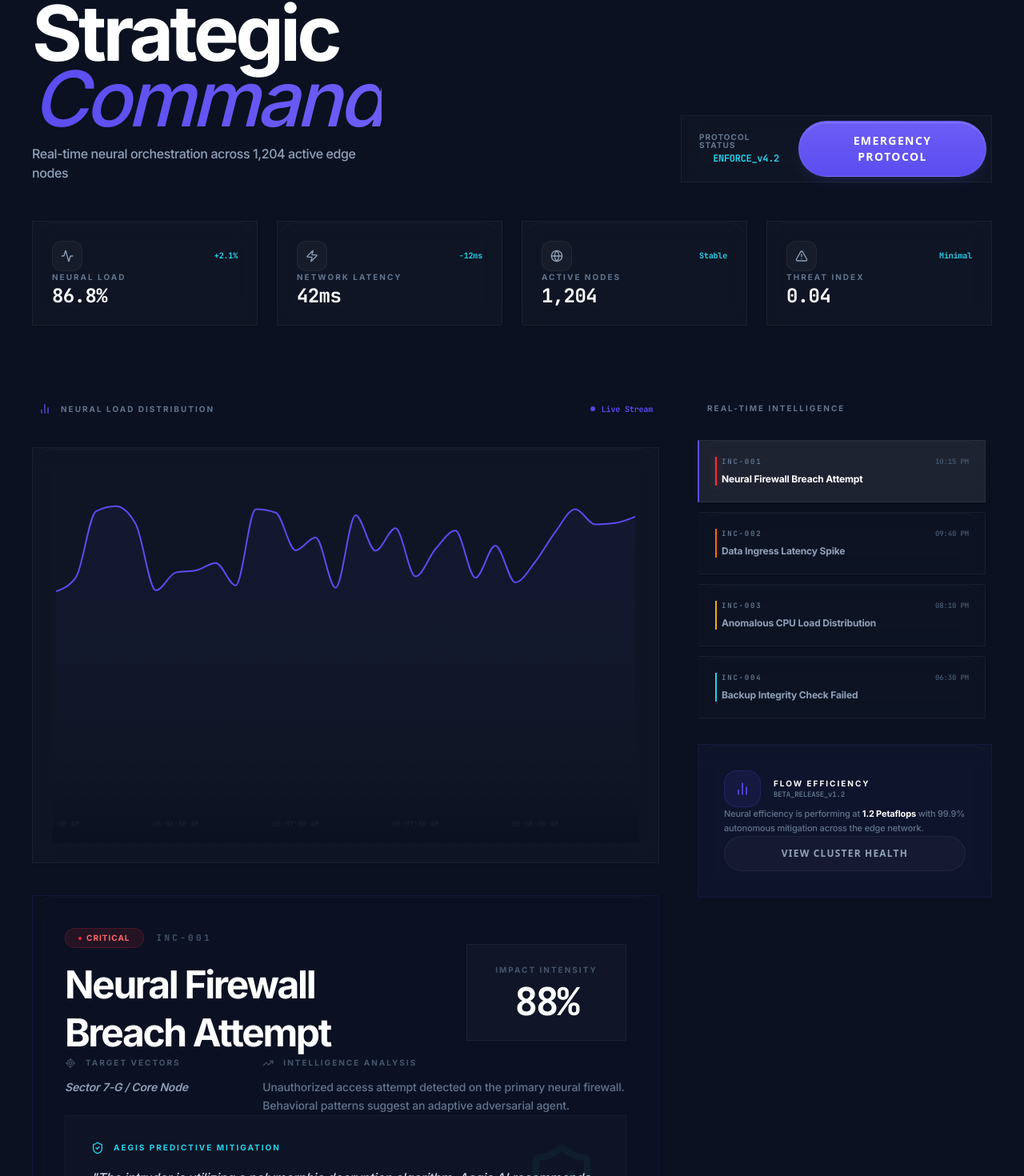
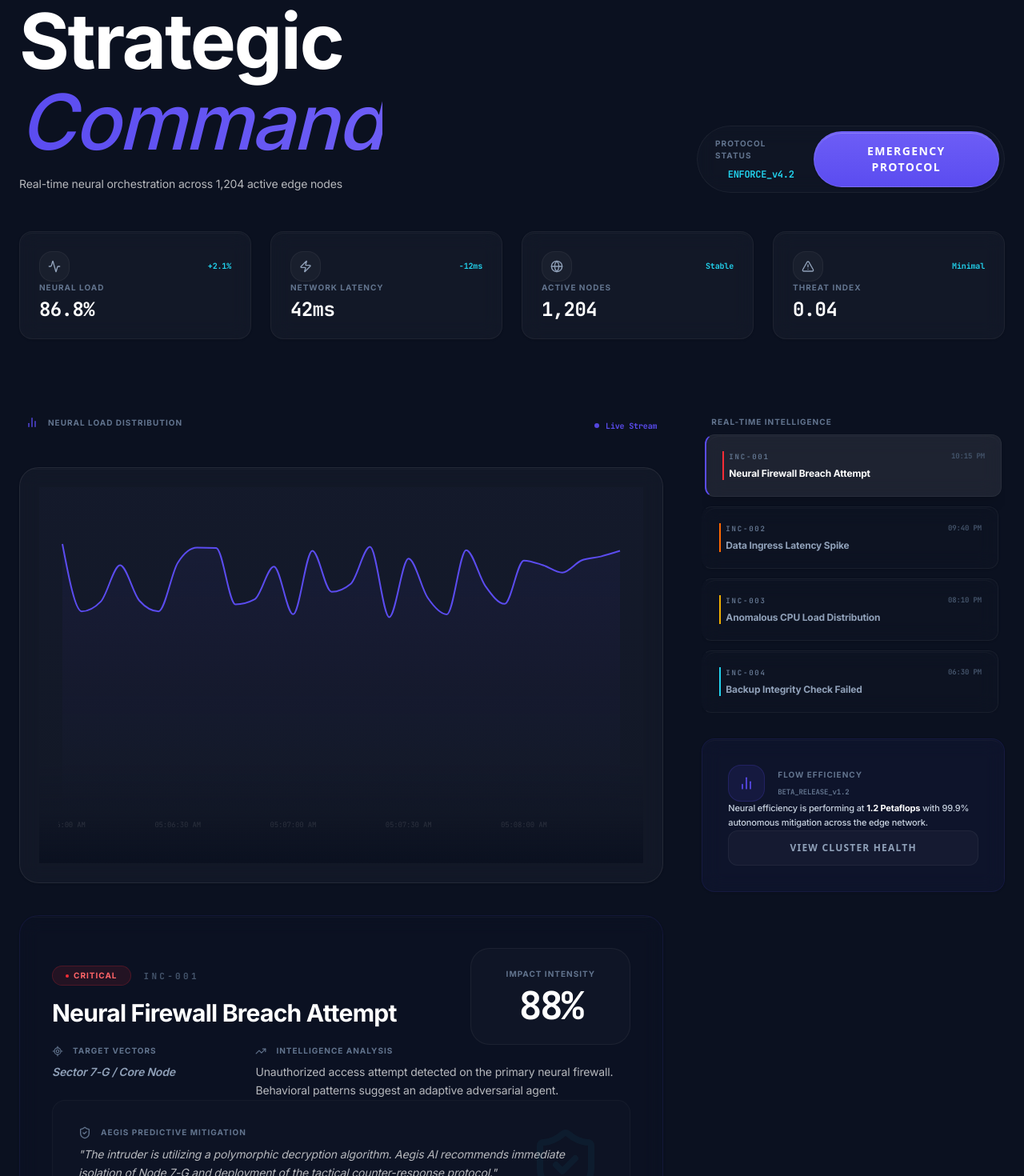
Before and after one commit to rohithssj/Aegis, a Next.js app: page / in a window 1280 px wide. Shown: the part 164-1634 px from the top of the page at 80% size. Built offline with nearby package versions, Linux system fonts and the light colour scheme.

Commit message:
Polished UI

```diff
--- a/src/app/globals.css
+++ b/src/app/globals.css
@@ -15,8 +15,10 @@
   --color-low: #22D3EE;
 
   --rounded-premium: 1rem;
-  --rounded-premium-lg: 1.5rem;
-  --rounded-premium-xl: 2rem;
+  --rounded-premium-lg: 1rem;
+  --rounded-premium-xl: 1.5rem;
+  --rounded-premium-2xl: 1.5rem;
+  --rounded-premium-full: 9999px;
 
   --font-mono: var(--font-mono), ui-monospace, SFMono-Regular, Menlo, Monaco, Consolas, "Liberation Mono", "Courier New", monospace;
   --transition-premium: cubic-bezier(0.4, 0, 0.2, 1);
@@ -36,44 +38,47 @@ body {
   letter-spacing: -0.01em;
 }
 
-/* Refined Premium Glass - Linear/Stripe Style */
+/* Premium Typography System */
+h1, h2, h3, h4, h5, h6 {
+  @apply tracking-tight font-bold text-white;
+}
+
+.hero-heading {
+  @apply text-5xl md:text-7xl lg:text-8xl leading-[1.05] tracking-tight;
+}
+
+.section-heading {
+  @apply text-2xl md:text-3xl tracking-tight;
+}
+
+.body-text {
+  @apply text-sm text-white/70 leading-relaxed;
+}
+
+.label-text {
+  @apply text-[10px] font-bold uppercase tracking-widest text-slate-500 mb-2;
+}
+
+/* Standardized Layout Containers */
+.container-premium {
+  @apply max-w-7xl mx-auto px-4 md:px-6 w-full;
+}
+
+.section-spacing {
+  @apply space-y-20 md:space-y-24;
+}
+
+/* Refined Glass - Linear/SaaS Style */
 .glass {
-  background: rgba(255, 255, 255, 0.03);
-  backdrop-filter: blur(12px);
-  -webkit-backdrop-filter: blur(12px);
-  border: 1px solid rgba(255, 255, 255, 0.08);
-  box-shadow: 0 8px 32px -1px rgba(0, 0, 0, 0.3);
+  @apply bg-white/[0.03] backdrop-blur-md border border-white/[0.05] shadow-sm;
 }
 
 .glass-interactive {
-  background: rgba(255, 255, 255, 0.03);
-  backdrop-filter: blur(12px);
-  -webkit-backdrop-filter: blur(12px);
-  border: 1px solid rgba(255, 255, 255, 0.08);
-  transition: all 0.3s cubic-bezier(0.4, 0, 0.2, 1);
-  box-shadow: 0 4px 24px -1px rgba(0, 0, 0, 0.2);
+  @apply bg-white/[0.03] backdrop-blur-md border border-white/[0.05] shadow-sm transition-all duration-200 ease-out;
 }
 
 .glass-interactive:hover {
-  background: rgba(255, 255, 255, 0.05);
-  border-color: rgba(255, 255, 255, 0.12);
-  transform: translateY(-1px);
-  box-shadow: 0 12px 40px -2px rgba(0, 0, 0, 0.4);
-}
-
-
-/* Visual Hierarchy Support */
-.section-label {
-  @apply text-[10px] font-bold uppercase tracking-widest text-slate-500 mb-2;
-}
-
-.metric-value {
-  @apply text-3xl font-bold tracking-tight text-white;
-}
-
-/* Scroll Smoothing */
-html {
-  scroll-behavior: smooth;
+  @apply bg-white/[0.05] border-white/[0.08] -translate-y-0.5 scale-[1.01] shadow-lg shadow-black/10;
 }
 
 /* Custom Scrollbar */
@@ -87,7 +92,16 @@ html {
   @apply bg-white/5 rounded-full hover:bg-white/10 transition-colors;
 }
 
-/* Remove common continuous animations that cause lag */
+/* Utility Animations */
 .no-pulse {
   animation: none !important;
 }
+
+.animate-in {
+  animation: fadeIn 0.4s ease-out;
+}
+
+@keyframes fadeIn {
+  from { opacity: 0; transform: translateY(4px); }
+  to { opacity: 1; transform: translateY(0); }
+}
--- a/src/app/layout.tsx
+++ b/src/app/layout.tsx
@@ -14,7 +14,7 @@ const jetbrains = JetBrains_Mono({
 });
 
 export const metadata: Metadata = {
-  title: "Aegis AI | Mission Critical Command",
+  title: "Aegis | Mission Critical Command",
   description: "Next-generation AI emergency response and neural monitoring platform.",
 };
 
--- a/src/app/page.tsx
+++ b/src/app/page.tsx
@@ -6,18 +6,19 @@ import {
   Activity,
   Zap,
   Clock,
-  ArrowUpRight,
   AlertTriangle,
   LocateFixed,
   BarChart2,
   TrendingUp,
-  Globe
+  Globe,
+  ShieldAlert
 } from "lucide-react";
-import { AreaChart, Area, XAxis, YAxis, CartesianGrid, Tooltip, ResponsiveContainer } from "recharts";
+import { AreaChart, Area, XAxis, YAxis, Tooltip, ResponsiveContainer } from "recharts";
 import { mockDataService, MetricPoint, Incident } from "@/lib/mockData";
 import { Button } from "@/components/Button";
 import { Badge } from "@/components/Badge";
 import { GlassCard } from "@/components/GlassCard";
+import { MetricSkeleton, ChartSkeleton, FeedSkeleton } from "@/components/Skeleton";
 import { cn } from "@/lib/utils";
 
 export default function Dashboard() {
@@ -25,12 +26,14 @@ export default function Dashboard() {
   const [incidents, setIncidents] = useState<Incident[]>([]);
   const [selectedIncidentId, setSelectedIncidentId] = useState<string | null>(null);
   const [isDeploying, setIsDeploying] = useState(false);
+  const [loading, setLoading] = useState(true);
 
   // Initialize data and start real-time simulation
   useEffect(() => {
     mockDataService.getIncidents().then(data => {
       setIncidents(data);
-      if (data.length > 0) setSelectedIncidentId(data[0].id);
+      if (data.length > 0 && !selectedIncidentId) setSelectedIncidentId(data[0].id);
+      setLoading(false);
     });
 
     const generateInitialData = () => {
@@ -62,7 +65,7 @@ export default function Dashboard() {
     }, 2500);
 
     return () => clearInterval(interval);
-  }, []);
+  }, [selectedIncidentId]);
 
   const selectedIncident = useMemo(() =>
     incidents.find(inc => inc.id === selectedIncidentId),
@@ -119,9 +122,9 @@ export default function Dashboard() {
   };
 
   return (
-    <main className="flex-1 max-w-[1600px] mx-auto w-full px-4 md:px-10 py-12 space-y-24">
+    <main className="flex-1 container-premium py-12 section-spacing">
 
-      {/* 🚀 HERO SECTION: Command Status */}
+      {/* HERO SECTION: Command Status */}
       <section className="space-y-12">
         <div className="flex flex-col md:flex-row md:items-end justify-between gap-10">
           <div className="space-y-4">
@@ -134,17 +137,17 @@ export default function Dashboard() {
                 Live System Operational
               </Badge>
             </div>
-            <h1 className="text-6xl md:text-8xl font-bold tracking-tighter text-white leading-[0.85]">
+            <h1 className="hero-heading pr-2">
               Strategic <span className="bg-gradient-to-r from-accent-indigo to-accent-indigo-light bg-clip-text text-transparent italic font-medium">Command</span>
             </h1>
-            <p className="text-slate-400 text-sm md:text-base font-medium tracking-tight max-w-md">
+            <p className="body-text max-w-md">
               Real-time neural orchestration across 1,204 active edge nodes
             </p>
           </div>
 
-          <div className="flex items-center gap-2 bg-white/[0.02] p-1.5 rounded-premium-lg border border-white/[0.05] backdrop-blur-md self-start md:self-end group transition-all hover:bg-white/[0.04]">
+          <div className="flex items-center gap-2 bg-white/[0.02] p-1.5 rounded-full border border-white/[0.05] backdrop-blur-md self-start md:self-end group transition-all duration-200">
             <div className="flex flex-col items-end px-4 py-1">
-              <span className="text-[10px] font-bold text-slate-500 uppercase tracking-widest leading-none mb-1">Protocol Status</span>
+              <span className="label-text mb-1 lowercase">Protocol Status</span>
               <span className="text-xs font-mono font-bold text-accent-cyan tracking-tight">ENFORCE_v4.2</span>
             </div>
             <Button
@@ -152,7 +155,7 @@ export default function Dashboard() {
               size="lg"
               onClick={handleProtocolAction}
               disabled={isDeploying}
-              className="min-w-[180px] rounded-premium transition-all hover:scale-[1.02] active:scale-[0.98] border border-white/10 shadow-lg shadow-indigo-500/10"
+              className="min-w-[180px] rounded-full active:scale-[0.98]"
             >
               {isDeploying ? "Synchronizing..." : "Emergency Protocol"}
             </Button>
@@ -161,35 +164,39 @@ export default function Dashboard() {
 
         {/* Global Metrics Strip */}
         <div className="grid grid-cols-2 lg:grid-cols-4 gap-6">
-          {[
+          {loading ? (
+            Array.from({ length: 4 }).map((_, i) => <MetricSkeleton key={i} />)
+          ) : (
+            [
               { label: "Neural Load", val: metrics.length > 0 ? `${metrics[metrics.length-1].value.toFixed(1)}%` : "0.0%", icon: Activity, trend: "+2.1%" },
               { label: "Network Latency", val: "42ms", icon: Zap, trend: "-12ms" },
               { label: "Active Nodes", val: "1,204", icon: Globe, trend: "Stable" },
               { label: "Threat Index", val: "0.04", icon: AlertTriangle, trend: "Minimal" },
             ].map((m, i) => (
-            <GlassCard key={i} className="p-6 flex flex-col gap-5 group" hover={true}>
+              <GlassCard key={i} className="p-5 md:p-6 flex flex-col gap-5 group" hover={true}>
                 <div className="flex items-center justify-between">
-                <div className="p-2.5 rounded-xl bg-white/[0.03] border border-white/[0.05] group-hover:border-accent-indigo/20 transition-colors">
+                  <div className="p-2.5 rounded-2xl bg-white/[0.03] border border-white/[0.05] group-hover:border-accent-indigo/20 transition-colors">
                     <m.icon className="h-4 w-4 text-slate-400 group-hover:text-accent-indigo transition-colors" />
                   </div>
                   <span className="font-mono text-[10px] text-accent-cyan font-bold leading-none">{m.trend}</span>
                 </div>
                 <div className="space-y-1">
-                <p className="text-[10px] font-bold text-slate-500 uppercase tracking-[0.2em]">{m.label}</p>
+                  <p className="label-text mb-0">{m.label}</p>
                   <h4 className="text-2xl font-mono font-bold text-white tracking-tight leading-none">{m.val}</h4>
                 </div>
               </GlassCard>
-          ))}
+            ))
+          )}
         </div>
       </section>
 
-      {/* 📊 PRIMARY PANEL: Analytics & Intelligence */}
+      {/* PRIMARY PANEL: Analytics & Intelligence */}
       <div className="grid grid-cols-1 lg:grid-cols-12 gap-12 items-start">
 
         {/* Distribution Chart (8 cols) */}
         <div className="lg:col-span-8 space-y-10">
           <div className="flex items-center justify-between px-2">
-            <h2 className="text-[10px] font-bold uppercase tracking-[0.2em] text-slate-500 flex items-center gap-3">
+            <h2 className="label-text mb-0 flex items-center gap-3">
               <BarChart2 className="h-4 w-4 text-accent-indigo" /> Neural Load Distribution
             </h2>
             <div className="flex items-center gap-6">
@@ -200,37 +207,41 @@ export default function Dashboard() {
           </div>
 
           <div className="relative group">
-            <GlassCard className="h-[300px] md:h-[520px] p-6 relative overflow-hidden" hover={false}>
-               <div className="relative z-0 h-full">
+            {loading ? (
+              <ChartSkeleton />
+            ) : (
+              <GlassCard className="h-[280px] md:h-[520px] p-0 md:p-6 relative overflow-hidden rounded-3xl border-white/[0.08]" hover={false}>
+                 <div className="absolute inset-0 bg-gradient-to-b from-accent-indigo/[0.02] to-transparent pointer-events-none" />
+                 <div className="relative z-0 h-full p-6">
                    {LoadChart}
                  </div>
-               {/* Bottom Fade Overlay */}
                  <div className="absolute inset-x-0 bottom-0 h-32 bg-gradient-to-t from-background via-background/20 to-transparent pointer-events-none z-10" />
               </GlassCard>
+            )}
           </div>
 
           {/* Detailed Context Panel */}
           {selectedIncident && (
-            <GlassCard className="p-10 space-y-10 border-accent-indigo/10 bg-accent-indigo/[0.01]" hover={false}>
+            <GlassCard className="p-6 md:p-10 space-y-10 border-accent-indigo/10 bg-accent-indigo/[0.01] rounded-3xl animate-in" hover={false}>
               <div className="flex flex-col md:flex-row md:items-center justify-between gap-8">
                 <div className="space-y-4">
                   <div className="flex items-center gap-4">
-                    <Badge variant={selectedIncident.status as any} className="px-4 py-1 text-[10px]">{selectedIncident.status.toUpperCase()}</Badge>
+                    <Badge variant={selectedIncident.status as any} className="px-4 py-1 text-[10px] rounded-full">{selectedIncident.status.toUpperCase()}</Badge>
                     <span className="text-[11px] text-slate-600 font-mono tracking-[0.3em] font-bold uppercase">{selectedIncident.id}</span>
                   </div>
-                  <h3 className="text-4xl md:text-5xl font-bold text-white tracking-tighter leading-tight">
+                  <h3 className="section-heading text-white">
                     {selectedIncident.title}
                   </h3>
                 </div>
-                <div className="bg-white/[0.02] border border-white/[0.05] p-6 rounded-premium-xl min-w-[200px] text-center">
-                  <p className="text-[10px] font-bold text-slate-600 uppercase tracking-[0.2em] mb-2">Impact Intensity</p>
-                  <p className="text-5xl font-mono font-bold text-white leading-none tracking-tighter">{selectedIncident.neuralImpact}%</p>
+                <div className="bg-white/[0.02] border border-white/[0.05] p-6 rounded-3xl min-w-[200px] text-center">
+                  <p className="label-text lowercase mb-2">Impact Intensity</p>
+                  <p className="text-4xl md:text-5xl font-mono font-bold text-white leading-none tracking-tighter">{selectedIncident.neuralImpact}%</p>
                 </div>
               </div>
 
               <div className="grid grid-cols-1 md:grid-cols-3 gap-10">
                 <div className="space-y-3">
-                  <p className="text-[10px] font-bold text-slate-600 uppercase tracking-[0.2em] flex items-center gap-3">
+                  <p className="label-text flex items-center gap-3">
                     <LocateFixed className="h-3.5 w-3.5" /> Target Vectors
                   </p>
                   <p className="text-sm text-slate-400 leading-relaxed font-semibold italic">
@@ -238,24 +249,24 @@ export default function Dashboard() {
                   </p>
                 </div>
                 <div className="md:col-span-2 space-y-3">
-                  <p className="text-[10px] font-bold text-slate-600 uppercase tracking-[0.2em] flex items-center gap-3">
+                  <p className="label-text flex items-center gap-3">
                     <TrendingUp className="h-3.5 w-3.5" /> Intelligence Analysis
                   </p>
-                  <p className="text-sm text-slate-500 leading-relaxed font-medium">
+                  <p className="body-text">
                     {selectedIncident.description}
                   </p>
                 </div>
               </div>
 
-              <div className="p-8 rounded-premium-lg bg-white/[0.01] border border-white/[0.03] relative overflow-hidden">
+              <div className="p-6 md:p-8 rounded-2xl bg-white/[0.01] border border-white/[0.03] relative overflow-hidden">
                 <div className="absolute top-0 right-0 p-8 opacity-5 pointer-events-none">
                   <ShieldCheck className="h-24 w-24 text-accent-cyan" />
                 </div>
                 <div className="relative z-10 space-y-4">
-                  <p className="text-[10px] font-bold text-accent-cyan uppercase tracking-[0.2em] flex items-center gap-3">
+                  <p className="label-text flex items-center gap-3 lowercase text-accent-cyan/80">
                     <ShieldCheck className="h-4 w-4" /> Aegis Predictive Mitigation
                   </p>
-                  <p className="text-base text-slate-300 leading-relaxed italic font-medium">
+                  <p className="body-text italic">
                     &quot;{selectedIncident.aiAnalysis}&quot;
                   </p>
                 </div>
@@ -264,14 +275,25 @@ export default function Dashboard() {
           )}
         </div>
 
-        {/* 📋 SECONDARY: Intelligence Feed (4 cols) */}
+        {/* SECONDARY: Intelligence Feed (4 cols) */}
         <aside className="lg:col-span-4 space-y-8">
-          <h2 className="text-[10px] font-bold uppercase tracking-[0.2em] text-slate-500 px-3">
+          <h2 className="label-text mb-0 px-3">
             Real-time Intelligence
           </h2>
 
           <div className="space-y-3 max-h-[600px] overflow-y-auto pr-2 custom-scrollbar">
-            {incidents.map((incident) => (
+            {loading ? (
+              <FeedSkeleton />
+            ) : incidents.length === 0 ? (
+              <div className="p-8 text-center glass rounded-2xl space-y-4 opacity-50">
+                <ShieldCheck className="h-8 w-8 mx-auto text-slate-500" />
+                <div className="space-y-1">
+                  <p className="text-xs font-bold text-white">No active incidents detected</p>
+                  <p className="text-[10px] text-slate-500 font-medium">System is operating normally</p>
+                </div>
+              </div>
+            ) : (
+              incidents.map((incident) => (
               <button
                 key={incident.id}
                 onClick={() => setSelectedIncidentId(incident.id)}
@@ -280,16 +302,15 @@ export default function Dashboard() {
                 <GlassCard
                   hover={false}
                   className={cn(
-                    "p-5 transition-all duration-200 border-l-2 relative",
+                    "p-5 transition-all duration-200 border-l-2 relative rounded-xl",
                     selectedIncidentId === incident.id
-                      ? "bg-white/[0.08] border-l-accent-indigo shadow-lg translateX(4px)"
+                      ? "bg-white/[0.08] border-l-accent-indigo shadow-lg translate-x-1"
                       : "bg-white/[0.01] border-l-transparent hover:border-l-slate-700 hover:bg-white/[0.03] hover:translate-x-1"
                   )}
                 >
-                  {/* Status Indicator */}
                   <div className={cn(
                     "w-[2px] h-full absolute left-0 top-0 bottom-0",
-                    incident.status === 'critical' ? 'bg-red-500 shadow-[0_0_10px_rgba(239,68,68,0.5)]' :
+                    incident.status === 'critical' ? 'bg-red-500' :
                     incident.status === 'high' ? 'bg-orange-500' :
                     incident.status === 'medium' ? 'bg-yellow-500' : 'bg-accent-cyan'
                   )} />
@@ -310,7 +331,7 @@ export default function Dashboard() {
                   </div>
                 </GlassCard>
               </button>
-            ))}
+            )))}
           </div>
 
           <GlassCard className="p-8 space-y-6 bg-accent-indigo/5 border-accent-indigo/10" hover={false}>
@@ -319,14 +340,14 @@ export default function Dashboard() {
                 <BarChart2 className="h-5 w-5 text-accent-indigo" />
               </div>
               <div>
-                <h3 className="text-[10px] font-bold text-white uppercase tracking-[0.2em]">Flow Efficiency</h3>
+                <h3 className="label-text mb-0">Flow Efficiency</h3>
                 <p className="text-[9px] font-mono text-slate-500 font-bold">BETA_RELEASE_v1.2</p>
               </div>
             </div>
-            <p className="text-[11px] text-slate-500 leading-relaxed font-medium">
+            <p className="text-[11px] text-slate-300 leading-relaxed font-medium">
               Neural efficiency is performing at <span className="text-white font-bold">1.2 Petaflops</span> with 99.9% autonomous mitigation across the edge network.
             </p>
-            <Button variant="ghost" className="w-full border-white/[0.05] h-11 text-xs font-bold hover:bg-white/[0.05]">View Cluster Health</Button>
+            <Button variant="ghost" className="w-full border-white/[0.05] h-11 text-xs font-bold hover:bg-white/[0.05] rounded-xl">View Cluster Health</Button>
           </GlassCard>
         </aside>
       </div>
--- a/src/components/AegisLogo.tsx
+++ b/src/components/AegisLogo.tsx
@@ -38,7 +38,7 @@ export const AegisLogo = ({ className = "w-8 h-8" }: { className?: string }) =>
 
       {/* Brand Text */}
       <span className="text-xl font-semibold tracking-wide text-white">
-        Aegis<span className="text-[#22D3EE]">AI</span>
+        Aegis
       </span>
     </div>
   );
--- a/src/components/Button.tsx
+++ b/src/components/Button.tsx
@@ -19,9 +19,9 @@ export const Button = ({
   ...props
 }: ButtonProps) => {
   const variants = {
-    primary: "bg-gradient-to-b from-accent-indigo-light to-accent-indigo text-white border border-white/10 shadow-[0_1px_2px_rgba(0,0,0,0.1)] hover:shadow-[0_0_15px_rgba(91,76,240,0.2)]",
-    danger: "bg-red-500 text-white border border-red-400/20 hover:bg-red-400",
-    ghost: "bg-white/[0.03] border border-white/[0.08] text-slate-400 hover:text-white hover:bg-white/[0.05]",
+    primary: "bg-gradient-to-b from-accent-indigo-light to-accent-indigo text-white border border-white/10 shadow-sm hover:brightness-110",
+    danger: "bg-red-500 text-white border border-red-400/20 hover:bg-red-600",
+    ghost: "bg-white/[0.03] border border-white/[0.05] text-slate-400 hover:text-white hover:bg-white/[0.05]",
   };
 
   const sizes = {
@@ -32,9 +32,9 @@ export const Button = ({
 
   return (
     <motion.button
-      whileHover={{ scale: 1.02, y: -0.5 }}
-      whileTap={{ scale: 0.98 }}
-      transition={{ duration: 0.15, ease: "easeOut" }}
+      whileHover={{ scale: 1.01, y: -0.5 }}
+      whileTap={{ scale: 0.99 }}
+      transition={{ duration: 0.2, ease: "easeOut" }}
       className={cn(
         "relative inline-flex items-center justify-center transition-all duration-200",
         "rounded-full outline-none focus-visible:ring-2 focus-visible:ring-accent-indigo/50 font-sans",
--- a/src/components/GlassCard.tsx
+++ b/src/components/GlassCard.tsx
@@ -13,15 +13,15 @@ export const GlassCard = ({ children, className, hover = true, ...props }: Glass
   return (
     <div
       className={cn(
-        "relative overflow-hidden rounded-premium-lg border border-white/[0.05] bg-white/[0.02] backdrop-blur-md",
-        "shadow-sm transition-all duration-300 ease-out",
-        hover && "hover:bg-white/[0.04] hover:border-white/[0.08] hover:-translate-y-0.5 hover:scale-[1.01] hover:shadow-xl hover:shadow-black/20",
+        "relative overflow-hidden rounded-2xl border border-white/[0.05] bg-white/[0.03] backdrop-blur-md",
+        "shadow-sm transition-all duration-200 ease-out",
+        hover && "hover:bg-white/[0.05] hover:border-white/[0.08] hover:-translate-y-0.5 hover:scale-[1.01] hover:shadow-lg hover:shadow-black/10",
         className
       )}
       {...props}
     >
       {/* Subtle Inner Highlight */}
-      <div className="absolute inset-px rounded-[calc(var(--rounded-premium-lg)-1px)] border-t border-white/[0.03] pointer-events-none" />
+      <div className="absolute inset-px rounded-[calc(1rem-1px)] border-t border-white/[0.03] pointer-events-none" />
 
       <div className="relative z-10 h-full">{children}</div>
     </div>
--- a/src/components/Navbar.tsx
+++ b/src/components/Navbar.tsx
@@ -60,9 +60,9 @@ export const Navbar = () => {
         borderBottom,
         WebkitBackdropFilter: "blur(12px)"
       } as any}
-      className="fixed top-0 left-0 right-0 z-50 flex items-center px-6 md:px-10 transition-colors"
+      className="fixed top-0 left-0 right-0 z-50 flex items-center transition-colors"
     >
-      <div className="max-w-[1400px] mx-auto w-full flex items-center justify-between">
+      <div className="container-premium flex items-center justify-between">
         {/* LOGO */}
         <Link href="/" className="hover:opacity-90 transition-opacity">
           <AegisLogo className="w-8 h-8" />
--- /dev/null
+++ b/src/components/Skeleton.tsx
@@ -0,0 +1,57 @@
+"use client";
+
+import React from "react";
+import { cn } from "@/lib/utils";
+
+interface SkeletonProps extends React.HTMLAttributes<HTMLDivElement> {
+  className?: string;
+}
+
+export const Skeleton = ({ className, ...props }: SkeletonProps) => {
+  return (
+    <div
+      className={cn(
+        "animate-pulse bg-white/[0.05] rounded-md",
+        className
+      )}
+      {...props}
+    />
+  );
+};
+
+export const MetricSkeleton = () => (
+  <div className="p-5 md:p-6 rounded-2xl border border-white/[0.05] bg-white/[0.03] space-y-5">
+    <div className="flex items-center justify-between">
+      <Skeleton className="h-9 w-9 rounded-xl" />
+      <Skeleton className="h-3 w-10" />
+    </div>
+    <div className="space-y-2">
+      <Skeleton className="h-3 w-16" />
+      <Skeleton className="h-8 w-24" />
+    </div>
+  </div>
+);
+
+export const ChartSkeleton = () => (
+  <div className="h-[300px] md:h-[520px] p-6 rounded-3xl border border-white/[0.05] bg-white/[0.03] flex flex-col gap-6">
+    <div className="flex items-center justify-between">
+      <Skeleton className="h-4 w-32" />
+      <Skeleton className="h-4 w-20" />
+    </div>
+    <Skeleton className="flex-1 w-full rounded-2xl" />
+  </div>
+);
+
+export const FeedSkeleton = ({ count = 5 }: { count?: number }) => (
+  <div className="space-y-3">
+    {Array.from({ length: count }).map((_, i) => (
+      <div key={i} className="p-5 rounded-xl border border-white/[0.05] bg-white/[0.02] flex flex-col gap-3">
+        <div className="flex justify-between items-center">
+          <Skeleton className="h-3 w-12" />
+          <Skeleton className="h-3 w-12" />
+        </div>
+        <Skeleton className="h-4 w-2/3" />
+      </div>
+    ))}
+  </div>
+);
```
Also changed, not shown: src/app/analytics/page.tsx (+46 -17 lines), src/app/incidents/page.tsx (+57 -47 lines), src/app/settings/page.tsx (+15 -13 lines). Lines whose indentation alone changed are shown as unchanged.
